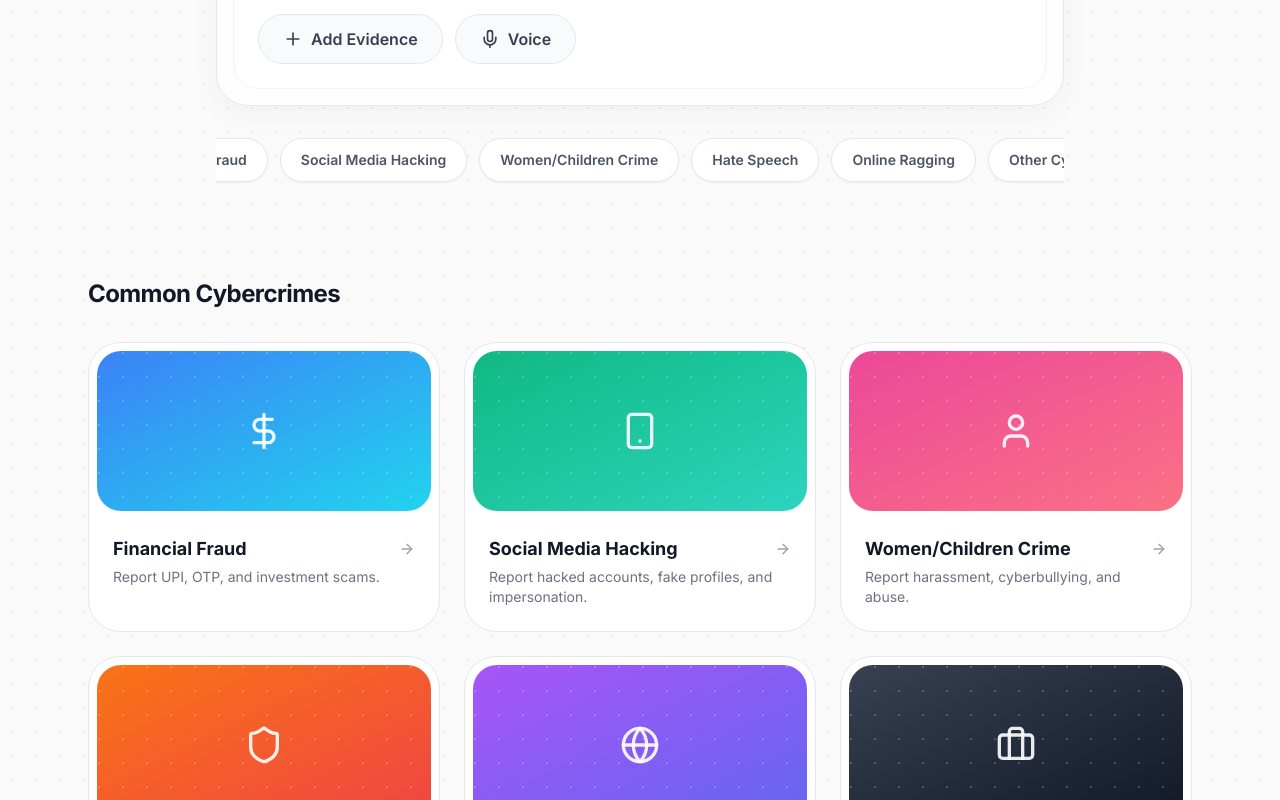
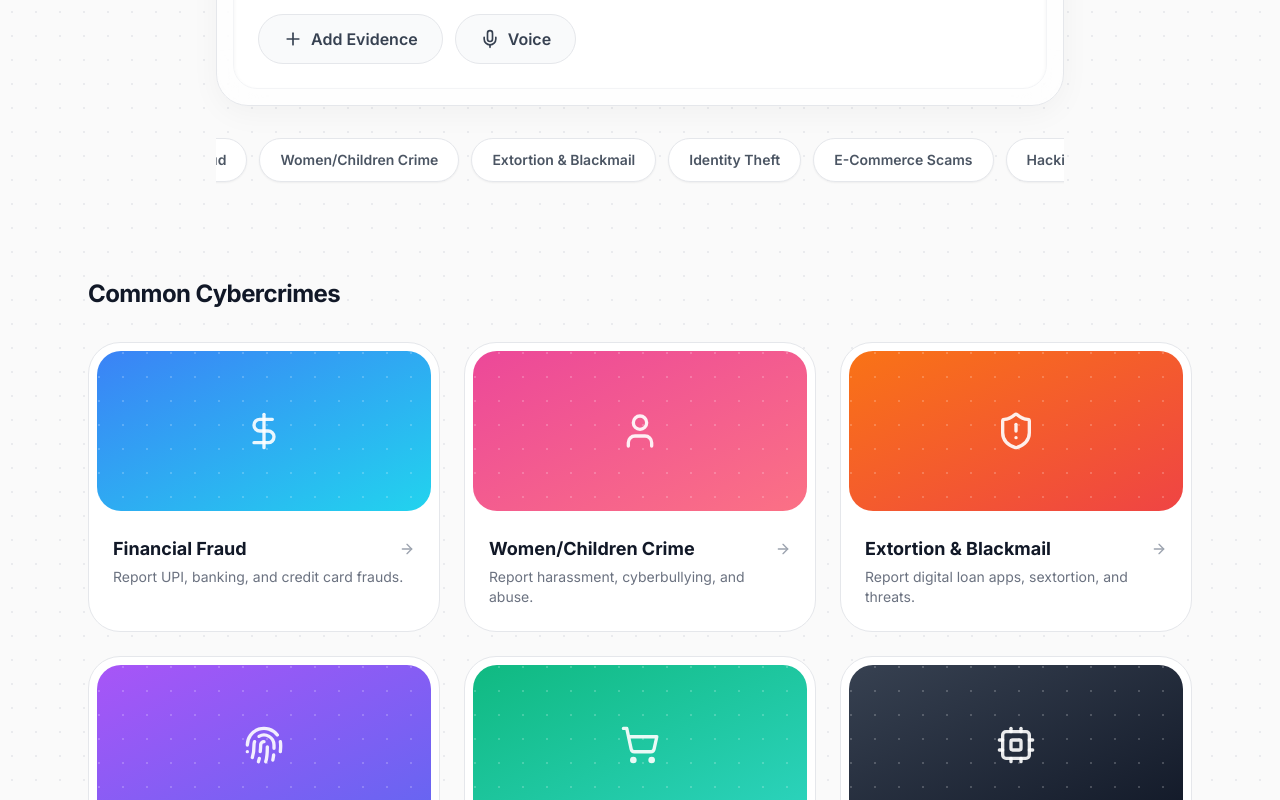
Before and after one commit to amrudhvishal25-ops/samarthan-ai-triage, a Next.js app: page / in a window 1280 px wide. Shown: the part 600-1400 px from the top of the page. Built offline with nearby package versions, Linux system fonts and the light colour scheme.

Commit message:
feat: Replace overlapping cybercrime categories with distinct, mutually-exclusive options

```diff
--- a/src/app/dashboard/page.tsx
+++ b/src/app/dashboard/page.tsx
@@ -128,12 +128,12 @@ export default function DashboardPage() {
                     onChange={(e) => handleUpdate('fraudType', e.target.value)}
                     className="w-full border border-gray-300 rounded-xl p-3 text-sm focus:ring-2 focus:ring-blue-500 bg-gray-50 outline-none transition-all"
                   >
-                    <option value="Women/Children Related Crime">Women/Children Related Crime</option>
                     <option value="Financial Fraud">Financial Fraud</option>
-                    <option value="Hate Speech">Hate Speech</option>
-                    <option value="Online Ragging">Online Ragging</option>
-                    <option value="Social Media Hacking">Social Media Hacking</option>
-                    <option value="Other Cyber Crime">Other Cyber Crime</option>
+                    <option value="Women/Children Crime">Women/Children Crime</option>
+                    <option value="Extortion & Blackmail">Extortion & Blackmail</option>
+                    <option value="Identity Theft">Identity Theft</option>
+                    <option value="E-Commerce Scams">E-Commerce Scams</option>
+                    <option value="Hacking & Malware">Hacking & Malware</option>
                   </select>
                 </div>
 
--- a/src/app/page.tsx
+++ b/src/app/page.tsx
@@ -2,7 +2,7 @@
 
 import { useState, useRef } from 'react'
 import { useRouter } from 'next/navigation'
-import { Search, MapPin, Mic, ArrowRight, Bookmark, Building2, Briefcase, DollarSign, List, Shield, User, Globe, Plus, ArrowUp, Smartphone, ShieldCheck } from 'lucide-react'
+import { Mic, ArrowRight, DollarSign, Shield, User, Globe, Plus, ArrowUp, ShieldCheck, ShieldAlert, Fingerprint, ShoppingCart, Cpu } from 'lucide-react'
 import { useTriage } from '@/context/TriageContext'
 import { SCENARIOS } from '@/data/scenarios'
 import clsx from 'clsx'
@@ -50,8 +50,8 @@ export default function Home() {
   }
 
   const filters = hi
-    ? ['वित्तीय धोखाधड़ी', 'सोशल मीडिया हैकिंग', 'महिलाओं/बच्चों के अपराध', 'हेट स्पीच', 'ऑनलाइन रैगिंग', 'अन्य साइबर अपराध']
-    : ['Financial Fraud', 'Social Media Hacking', 'Women/Children Crime', 'Hate Speech', 'Online Ragging', 'Other Cyber Crime']
+    ? ['वित्तीय धोखाधड़ी', 'महिला/बाल अपराध', 'जबरन वसूली (Extortion)', 'पहचान की चोरी', 'ई-कॉमर्स धोखाधड़ी', 'हैकिंग और मैलवेयर']
+    : ['Financial Fraud', 'Women/Children Crime', 'Extortion & Blackmail', 'Identity Theft', 'E-Commerce Scams', 'Hacking & Malware']
 
   return (
     <main className="min-h-screen bg-[#fafafa] font-sans pb-20 relative overflow-hidden">
@@ -197,18 +197,10 @@ export default function Home() {
             {
               title: 'Financial Fraud',
               titleHi: 'वित्तीय धोखाधड़ी',
-              desc: 'Report UPI, OTP, and investment scams.',
-              descHi: 'UPI, OTP और निवेश घोटालों की रिपोर्ट करें।',
+              desc: 'Report UPI, banking, and credit card frauds.',
+              descHi: 'UPI, बैंकिंग और क्रेडिट कार्ड धोखाधड़ी की रिपोर्ट करें।',
               bg: 'from-blue-500 to-cyan-400',
               icon: <DollarSign className="w-10 h-10 text-white/90" />
-            },
-            {
-              title: 'Social Media Hacking',
-              titleHi: 'सोशल मीडिया हैकिंग',
-              desc: 'Report hacked accounts, fake profiles, and impersonation.',
-              descHi: 'हैक किए गए खाते, फर्जी प्रोफाइल और रूप धरने की रिपोर्ट करें।',
-              bg: 'from-emerald-500 to-teal-400',
-              icon: <Smartphone className="w-10 h-10 text-white/90" />
             },
             {
               title: 'Women/Children Crime',
@@ -219,28 +211,36 @@ export default function Home() {
               icon: <User className="w-10 h-10 text-white/90" />
             },
             {
-              title: 'Hate Speech',
-              titleHi: 'अभद्र भाषा (Hate Speech)',
-              desc: 'Report inflammatory or threatening content.',
-              descHi: 'भड़काऊ या धमकी भरे सामग्री की रिपोर्ट करें।',
+              title: 'Extortion & Blackmail',
+              titleHi: 'जबरन वसूली (Extortion)',
+              desc: 'Report digital loan apps, sextortion, and threats.',
+              descHi: 'डिजिटल ऋण ऐप, ब्लैकमेल और धमकियों की रिपोर्ट करें।',
               bg: 'from-orange-500 to-red-500',
-              icon: <Shield className="w-10 h-10 text-white/90" />
+              icon: <ShieldAlert className="w-10 h-10 text-white/90" />
             },
             {
-              title: 'Online Ragging',
-              titleHi: 'ऑनलाइन रैगिंग',
-              desc: 'Report online bullying and institutional harassment.',
-              descHi: 'ऑनलाइन बुलिंग और संस्थागत उत्पीड़न की रिपोर्ट करें।',
+              title: 'Identity Theft',
+              titleHi: 'पहचान की चोरी',
+              desc: 'Report PAN/Aadhaar misuse and fake profiles.',
+              descHi: 'पैन/आधार के दुरुपयोग और फर्जी प्रोफाइल की रिपोर्ट करें।',
               bg: 'from-purple-500 to-indigo-500',
-              icon: <Globe className="w-10 h-10 text-white/90" />
+              icon: <Fingerprint className="w-10 h-10 text-white/90" />
             },
             {
-              title: 'Other Cyber Crime',
-              titleHi: 'अन्य साइबर अपराध',
-              desc: 'Report hacking, data theft, and other crimes.',
-              descHi: 'हैकिंग, डेटा चोरी और अन्य अपराधों की रिपोर्ट करें।',
+              title: 'E-Commerce Scams',
+              titleHi: 'ई-कॉमर्स धोखाधड़ी',
+              desc: 'Report fake websites, OLX, and delivery frauds.',
+              descHi: 'फर्जी वेबसाइटों, OLX और डिलीवरी धोखाधड़ी की रिपोर्ट करें।',
+              bg: 'from-emerald-500 to-teal-400',
+              icon: <ShoppingCart className="w-10 h-10 text-white/90" />
+            },
+            {
+              title: 'Hacking & Malware',
+              titleHi: 'हैकिंग और मैलवेयर',
+              desc: 'Report ransomware, viruses, and device breaches.',
+              descHi: 'रैनसमवेयर, वायरस और डिवाइस हैकिंग की रिपोर्ट करें।',
               bg: 'from-gray-700 to-gray-900',
-              icon: <Briefcase className="w-10 h-10 text-white/90" />
+              icon: <Cpu className="w-10 h-10 text-white/90" />
             }
           ].map((cat, i) => (
             <div
```
